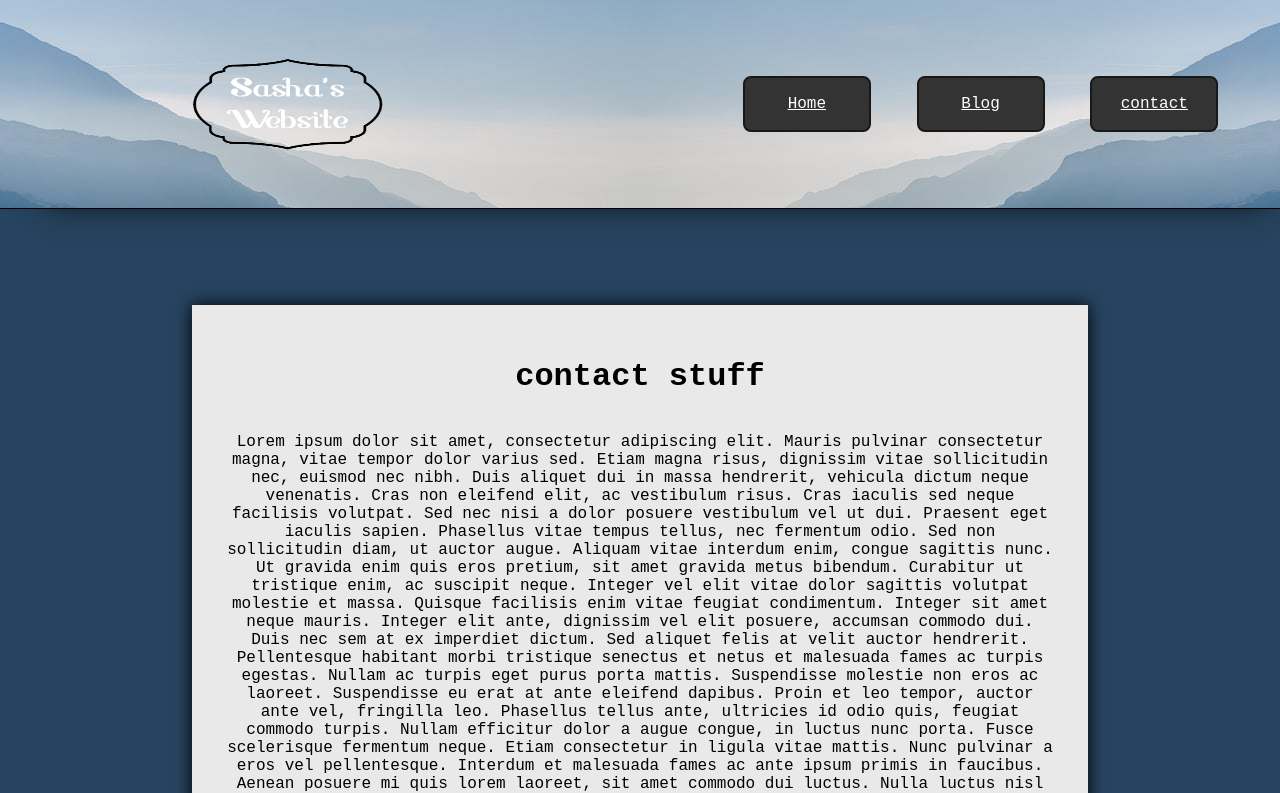
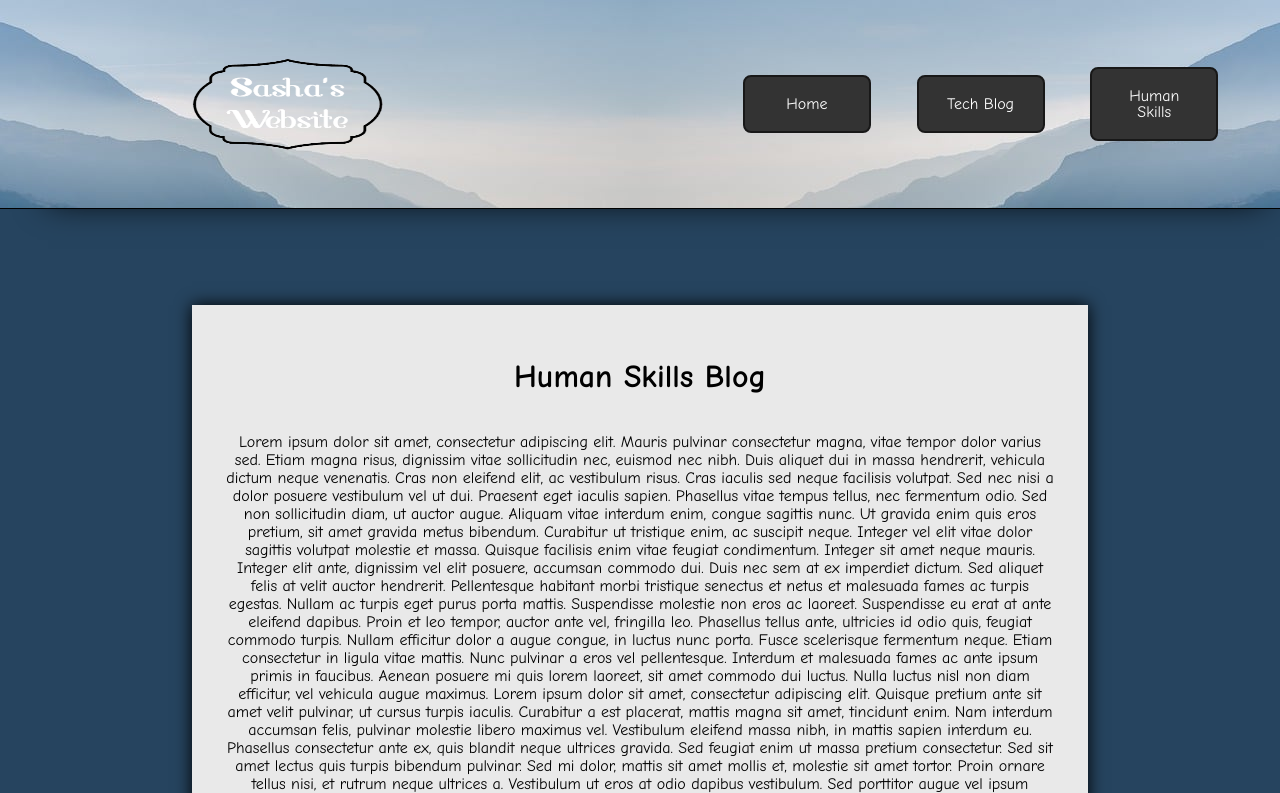
Before and after one commit to SashaDC/SashaDC.github.io, a plain HTML site: page pages/hs-blog.html in a window 1280 px wide. Shown: the top 793 px of the page. Drawn offline with Linux system fonts and the light colour scheme.

Commit message:
Renamed some pages/code to match the Student Handbook

```diff
--- a/pages/contact.html
+++ b/pages/hs-blog.html
@@ -16,11 +16,11 @@
           class="logo"
         />
         <a href="/index.html" class="home button">Home</a>
-        <a href="blog.html" class="blog button">Blog</a>
-        <a href="contact.html" class="contact button">contact</a>
+        <a href="tech-blog.html" class="tech-blog button">Tech Blog</a>
+        <a href="hs-blog.html" class="hs-blog button">Human Skills</a>
       </div>
       <div class="page-content">
-        <h1>contact stuff</h1>
+        <h1>Human Skills Blog</h1>
         <p>
           Lorem ipsum dolor sit amet, consectetur adipiscing elit. Mauris
           pulvinar consectetur magna, vitae tempor dolor varius sed. Etiam magna
--- a/styles/main.css
+++ b/styles/main.css
@@ -1,5 +1,5 @@
 body {
-  font-family: 'Courier New', Courier, monospace;
+  font-family: 'Comic Sans MS', monospace;
   text-align: center;
   margin: auto;
   box-sizing: border-box;
@@ -64,16 +64,16 @@ footer {
 }
 
 /* Below is the css for grid area declaration */
-.home .blog {
+.home {
   grid-area: home;
 }
 
-.blog {
-  grid-area: blog;
+.tech-blog {
+  grid-area: tech-blog;
 }
 
-.contact {
-  grid-area: contact;
+.hs-blog {
+  grid-area: hs-blog;
 }
 
 /* Below is the css for my buttons */
@@ -82,7 +82,6 @@ footer {
   text-align: center;
   display: block;
   border-radius: 0.5rem;
-  padding: 1.4rem;
   margin: 2rem auto;
   min-width: 8rem;
   max-width: 30%;
@@ -91,6 +90,9 @@ footer {
   color: white;
   border: 2px solid rgb(24, 24, 24);
   box-shadow: 1rem solid black;
+  text-decoration: none;
+  line-height: 1rem;
+  padding: 1.2rem;
 }
 
 /* Tablet view of webpage*/
@@ -104,7 +106,7 @@ footer {
     display: grid;
     grid-template-columns: 1fr 0.5fr 0.5fr 0.5fr;
     grid-template-rows: 1fr;
-    grid-template-areas: 'logo home blog contact';
+    grid-template-areas: 'logo home tech-blog hs-blog';
     align-items: center;
     justify-content: center;
     line-height: 0.5rem;
```
Also changed, not shown: index.html (+2 -2 lines), pages/tech-blog.html (renamed from pages/blog.html, +3 -3 lines).
